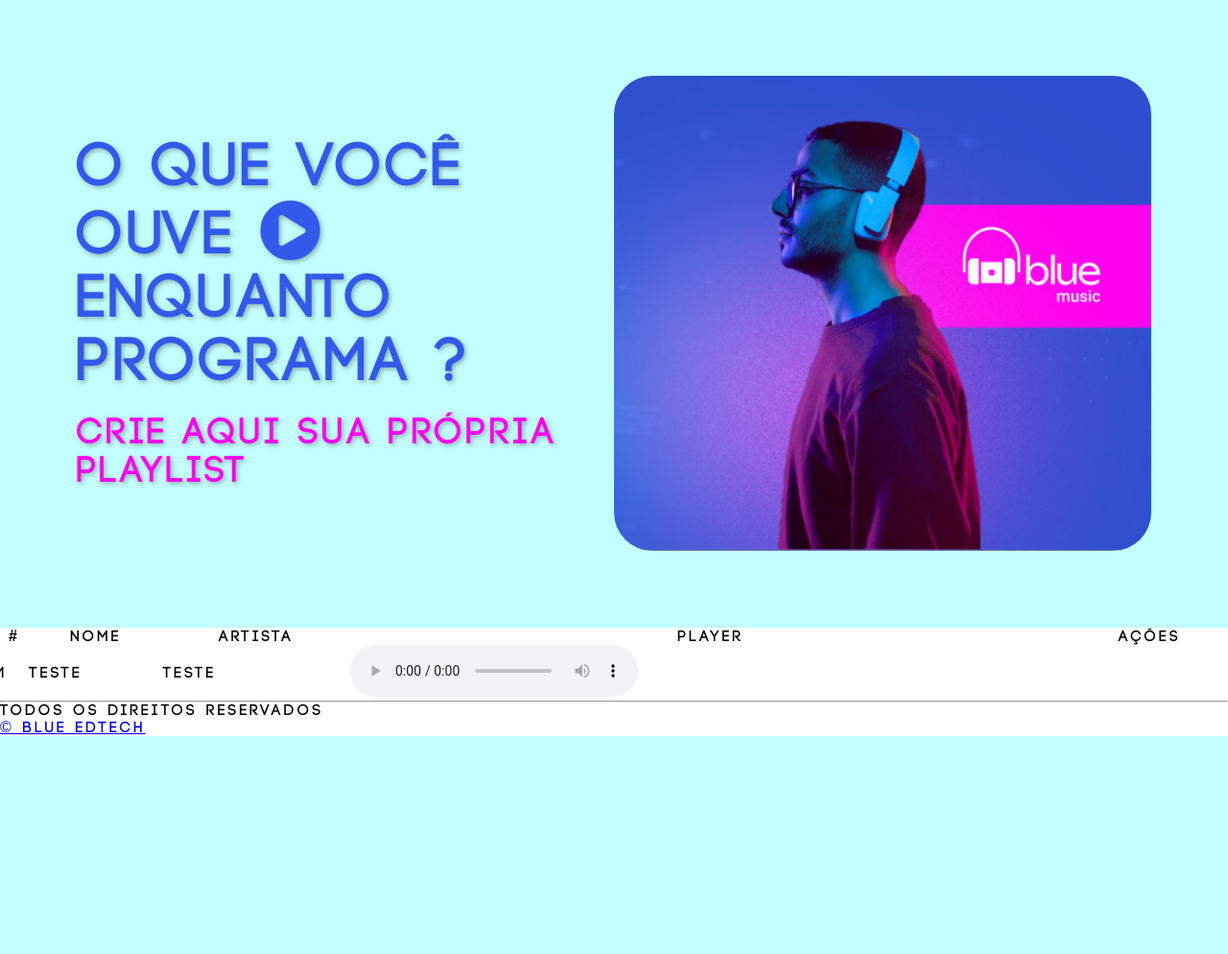
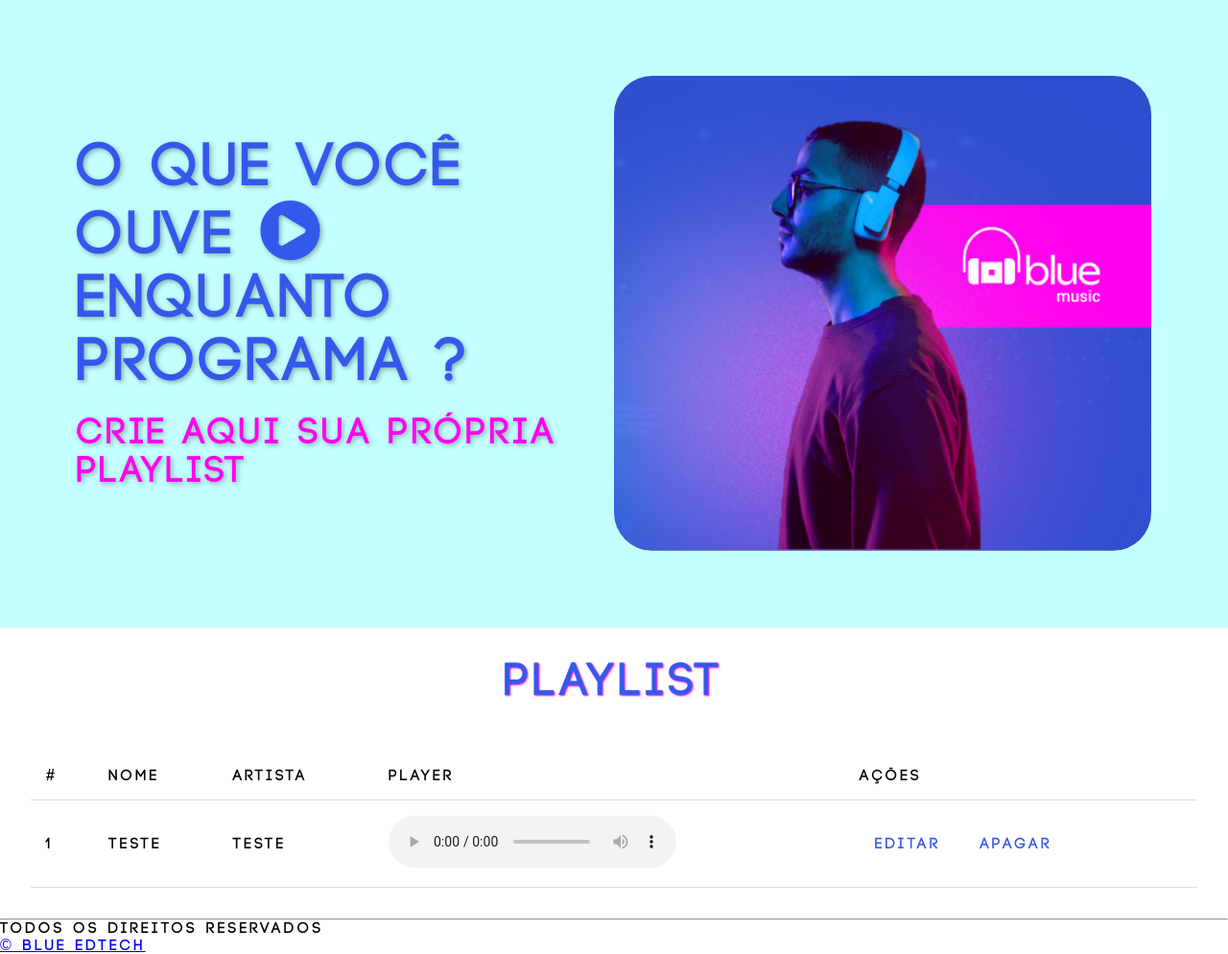
Before and after one commit to mdar4/blueMusic, a Flask app: page / in a window 1280 px wide. Shown: the part 66-1060 px from the top of the page at 96% size. Before the commit the page ends 833 px from the top, so only its background shows below. Run offline with Flask 2, Linux system fonts and the light colour scheme.

Commit message:
estilizando section playlist

```diff
--- a/static/style/style.css
+++ b/static/style/style.css
@@ -90,9 +90,41 @@ header#banner div h2 {
     text-shadow: 2px 2px 5px #00000050;
     margin-top: 20px;
 }
-
+/*---------------- Section playlist-----------------*/
+/*Configurações da sessão playlist*/
+section#playlist{
+    max-width: 100%;
+    padding: 2rem;
+    overflow-x: auto;
+}
+/*Formatação do h3*/
+section#playlist h3 {
+    text-align: center;
+    color: #3359ec;
+    font-size: 3rem;
+    text-shadow: 1px 1px 2px #ff01ed;
+    letter-spacing: .3rem;
+    margin-bottom: 3rem;
+}
+/*Formatando tabela*/
 section#playlist table {
     border-collapse: collapse;
     width: 100%;
-
+    border-spacing: 0;
 }
+/*Estilizando linhas e colunas*/
+section#playlist table th, td {
+    padding: 1rem;
+    border-bottom: 1px solid #ddd;
+    text-align: left;
+}
+/*Estilizando links*/
+section#playlist table a {
+    padding: 1rem;
+    color: #3359ec;
+    text-decoration: none;
+    transition: all .3s ease-in-out; /*configurando hover*/
+}
+section#playlist table a:hover {
+    color: #ff01ed /*animação de mudar a cor*/
+}
--- a/templates/index.html
+++ b/templates/index.html
@@ -48,6 +48,7 @@
 
     <!--Sessão da playlist-->
     <section id="playlist">
+        <h3>Playlist</h3>
         <!--Tabela-->
         <table>
             <thead>
@@ -70,6 +71,10 @@
                     <td>
                         <audio controls src=""></audio>
                     </td>
+                    <td>
+                        <a href="">Editar</a>
+                        <a href="">Apagar</a>
+                    </td>
                 </tr>
             </tbody>
         </table>
```
